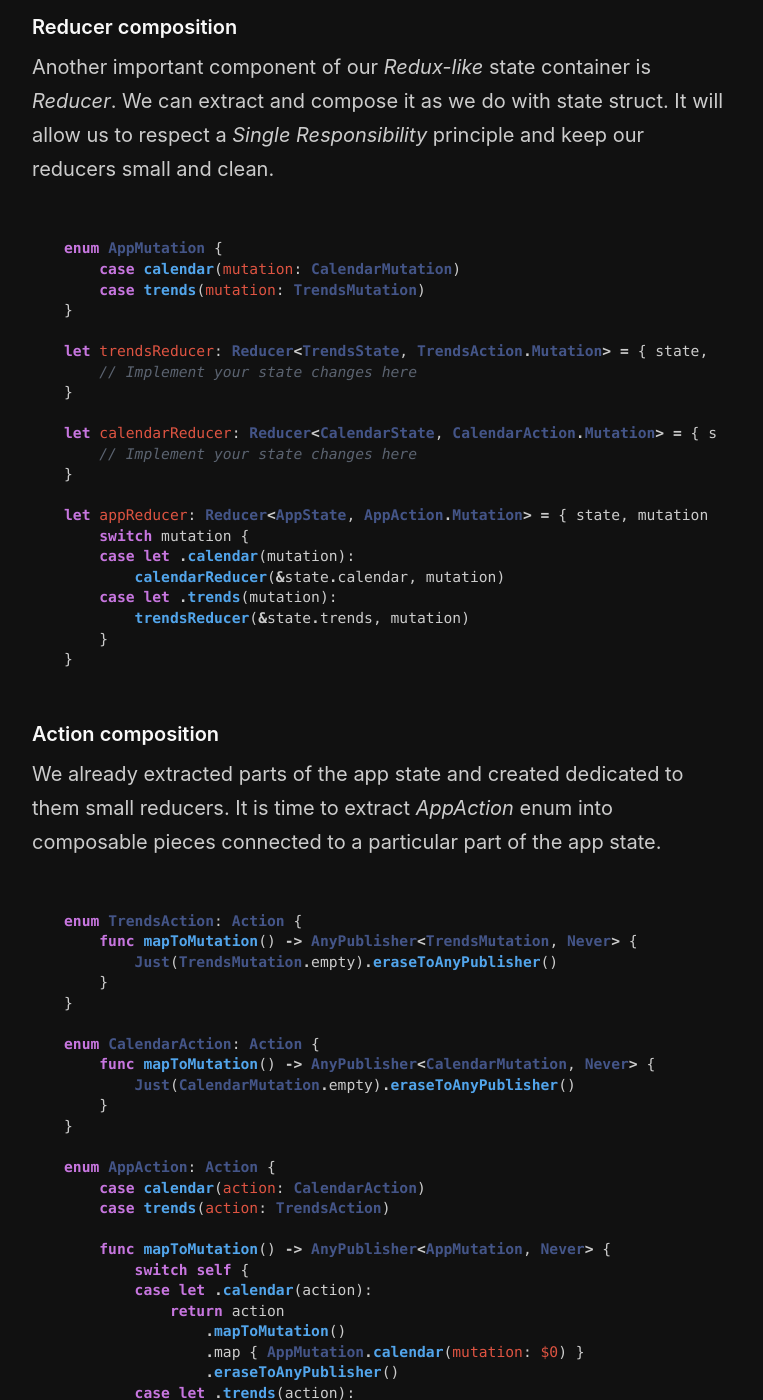
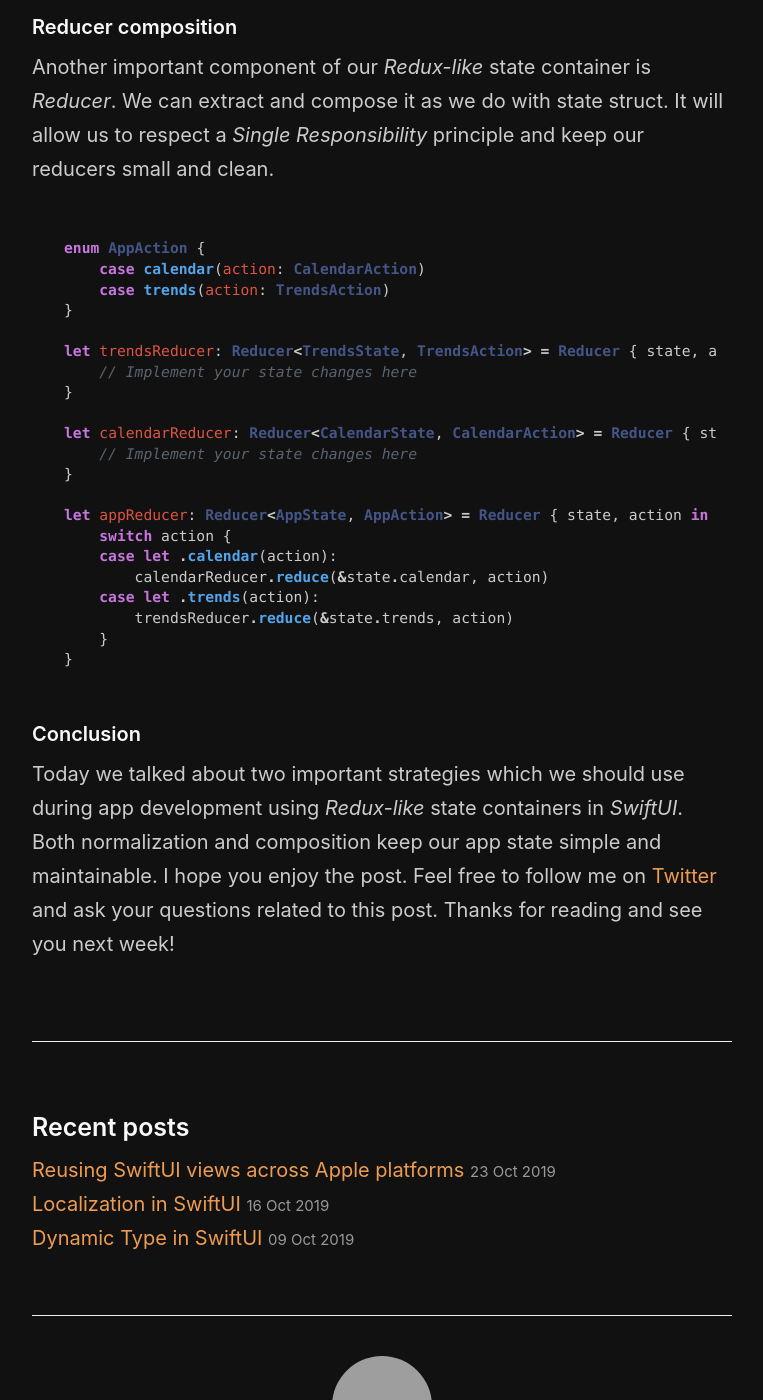
Before and after one commit to mecid/mecid.github.io, a Jekyll site: the page built from _posts/2019-09-25-redux-like-state-container-in-swiftui-part2.md, in a window 1280 px wide and 1400 px high, scrolled down 2033 px. Shown: the whole window, without its empty margins (258-1021 px from the left). Built offline with Jekyll 4.4.1, drawn with Linux system fonts in a browser that asks for light colours; some of the changed text lies outside the part shown; grey boxes are pictures that could not be loaded.

Commit message:
Update 2019-09-25-redux-like-state-container-in-swiftui-part2.md

````diff
--- a/_posts/2019-09-25-redux-like-state-container-in-swiftui-part2.md
+++ b/_posts/2019-09-25-redux-like-state-container-in-swiftui-part2.md
@@ -46,62 +46,25 @@ In the example above, we divide our state into three dedicated pieces and compos
 Another important component of our *Redux-like* state container is *Reducer*. We can extract and compose it as we do with state struct. It will allow us to respect a *Single Responsibility* principle and keep our reducers small and clean.
 
 ```swift
-enum AppMutation {
-    case calendar(mutation: CalendarMutation)
-    case trends(mutation: TrendsMutation)
+enum AppAction {
+    case calendar(action: CalendarAction)
+    case trends(action: TrendsAction)
 }
 
-let trendsReducer: Reducer<TrendsState, TrendsAction.Mutation> = { state, mutation in
+let trendsReducer: Reducer<TrendsState, TrendsAction> = Reducer { state, action in
     // Implement your state changes here
 }
 
-let calendarReducer: Reducer<CalendarState, CalendarAction.Mutation> = { state, mutation in
+let calendarReducer: Reducer<CalendarState, CalendarAction> = Reducer { state, action in
     // Implement your state changes here
 }
 
-let appReducer: Reducer<AppState, AppAction.Mutation> = { state, mutation in
-    switch mutation {
-    case let .calendar(mutation):
-        calendarReducer(&state.calendar, mutation)
-    case let .trends(mutation):
-        trendsReducer(&state.trends, mutation)
-    }
-}
-```
-
-#### Action composition
-We already extracted parts of the app state and created dedicated to them small reducers. It is time to extract *AppAction* enum into composable pieces connected to a particular part of the app state.
-
-```swift
-enum TrendsAction: Action {
-    func mapToMutation() -> AnyPublisher<TrendsMutation, Never> {
-        Just(TrendsMutation.empty).eraseToAnyPublisher()
-    }
-}
-
-enum CalendarAction: Action {
-    func mapToMutation() -> AnyPublisher<CalendarMutation, Never> {
-        Just(CalendarMutation.empty).eraseToAnyPublisher()
-    }
-}
-
-enum AppAction: Action {
-    case calendar(action: CalendarAction)
-    case trends(action: TrendsAction)
-
-    func mapToMutation() -> AnyPublisher<AppMutation, Never> {
-        switch self {
-        case let .calendar(action):
-            return action
-                .mapToMutation()
-                .map { AppMutation.calendar(mutation: $0) }
-                .eraseToAnyPublisher()
-        case let .trends(action):
-            return action
-                .mapToMutation()
-                .map { AppMutation.trends(mutation: $0) }
-                .eraseToAnyPublisher()
-        }
+let appReducer: Reducer<AppState, AppAction> = Reducer { state, action in
+    switch action {
+    case let .calendar(action):
+        calendarReducer.reduce(&state.calendar, action)
+    case let .trends(action):
+        trendsReducer.reduce(&state.trends, action)
     }
 }
 ```
````
Also changed, not shown: other parts of _posts/2019-09-25-redux-like-state-container-in-swiftui-part2.md (+1 -1 lines).
